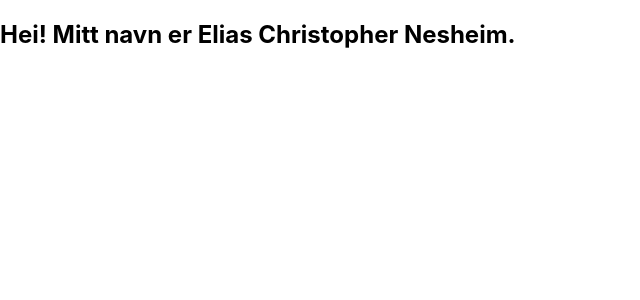
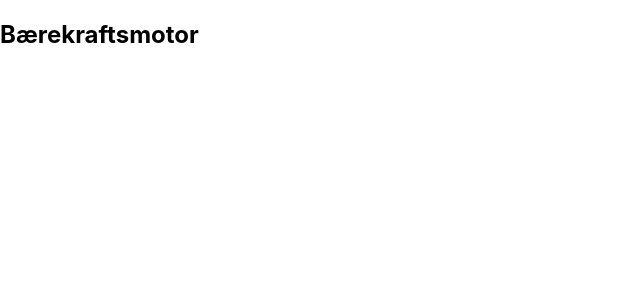
Before and after one commit to EliasNesheim/Baerekraftsmotor, a React (Create React App) app: page / in a window 1280 px wide. Shown: the top 300 px of the page, without its empty margins (0-640 px from the left). Built offline with nearby package versions, Linux system fonts and the light colour scheme.

Commit message:
update home
forsiden sier nå bærekraftsmotor

```diff
--- a/src/components/Home.js
+++ b/src/components/Home.js
@@ -4,7 +4,7 @@ export default function Home(){
     return(
         <main>
             <section>
-                <h1> Hei! Mitt navn er Elias Christopher Nesheim.</h1>
+                <h1> Bærekraftsmotor</h1>
             </section>
         </main>
         )
```
